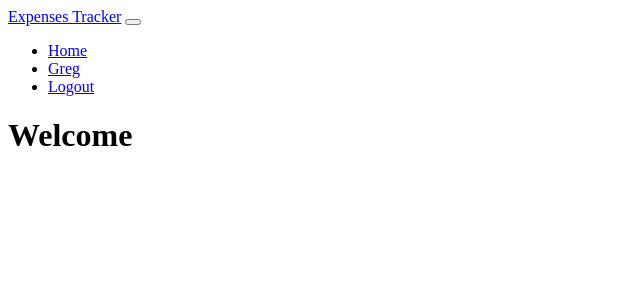
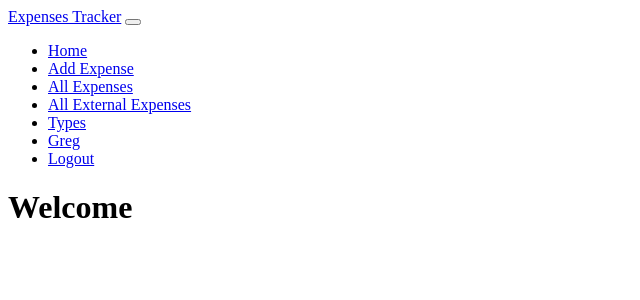
Before and after one commit to Greg0109/ExpensesTracker, a Rails app: page / in a window 1280 px wide. Shown: the top 300 px of the page, without its empty margins (0-640 px from the left). Run offline with Rails 7, Linux system fonts and the light colour scheme; a user stored in the database is signed in.

Commit message:
Add more buttons, remove datetime from models

```diff
--- a/app/views/layouts/application.html.erb
+++ b/app/views/layouts/application.html.erb
@@ -10,17 +10,29 @@
   <%= javascript_pack_tag 'application', 'data-turbolinks-track': 'reload' %>
   <%= stylesheet_pack_tag 'application', media: 'all', 'data-turbolinks-track': 'reload' %>
 </head>
-<nav class="navbar navbar-expand-md navbar-light bg-light">
+<nav class="navbar navbar-expand-lg navbar-light bg-light">
   <a class="navbar-brand" href="#">Expenses Tracker</a>
   <button class="navbar-toggler" type="button" data-toggle="collapse" data-target="#navbarNav" aria-controls="navbarNav" aria-expanded="false" aria-label="Toggle navigation">
     <span class="navbar-toggler-icon"></span>
   </button>
-  <div class="collapse navbar-collapse" id="navbarNav">
+  <div class="collapse navbar-collapse justify-content-end" id="navbarNav">
     <ul class="navbar-nav">
-    <li class="nav-item active">
-      <a class="nav-link" href="/">Home</a>
-    </li>
+      <li class="nav-item active">
+        <a class="nav-link" href="/">Home</a>
+      </li>
       <% if user_signed_in? %>
+        <li class="nav-item">
+          <a class="nav-link" href="/users/edit">Add Expense</a>
+        </li>
+        <li class="nav-item">
+          <a class="nav-link" href="/users/edit">All Expenses</a>
+        </li>
+        <li class="nav-item">
+          <a class="nav-link" href="/users/edit">All External Expenses</a>
+        </li>
+        <li class="nav-item">
+          <a class="nav-link" href="/users/edit">Types</a>
+        </li>
         <li class="nav-item">
           <a class="nav-link" href="/users/edit"><%= current_user.name %></a>
         </li>
--- a/db/migrate/20210428093402_create_expenses.rb
+++ b/db/migrate/20210428093402_create_expenses.rb
@@ -3,7 +3,6 @@
     create_table :expenses do |t|
       t.string :name
       t.integer :amount
-      t.datetime :date
 
       t.timestamps
     end
--- a/db/migrate/20210428094016_create_types.rb
+++ b/db/migrate/20210428094016_create_types.rb
@@ -2,7 +2,6 @@
   def change
     create_table :types do |t|
       t.string :name
-      t.datetime :date
       t.string :icon
 
       t.timestamps
```
Also changed, not shown: db/schema.rb.
